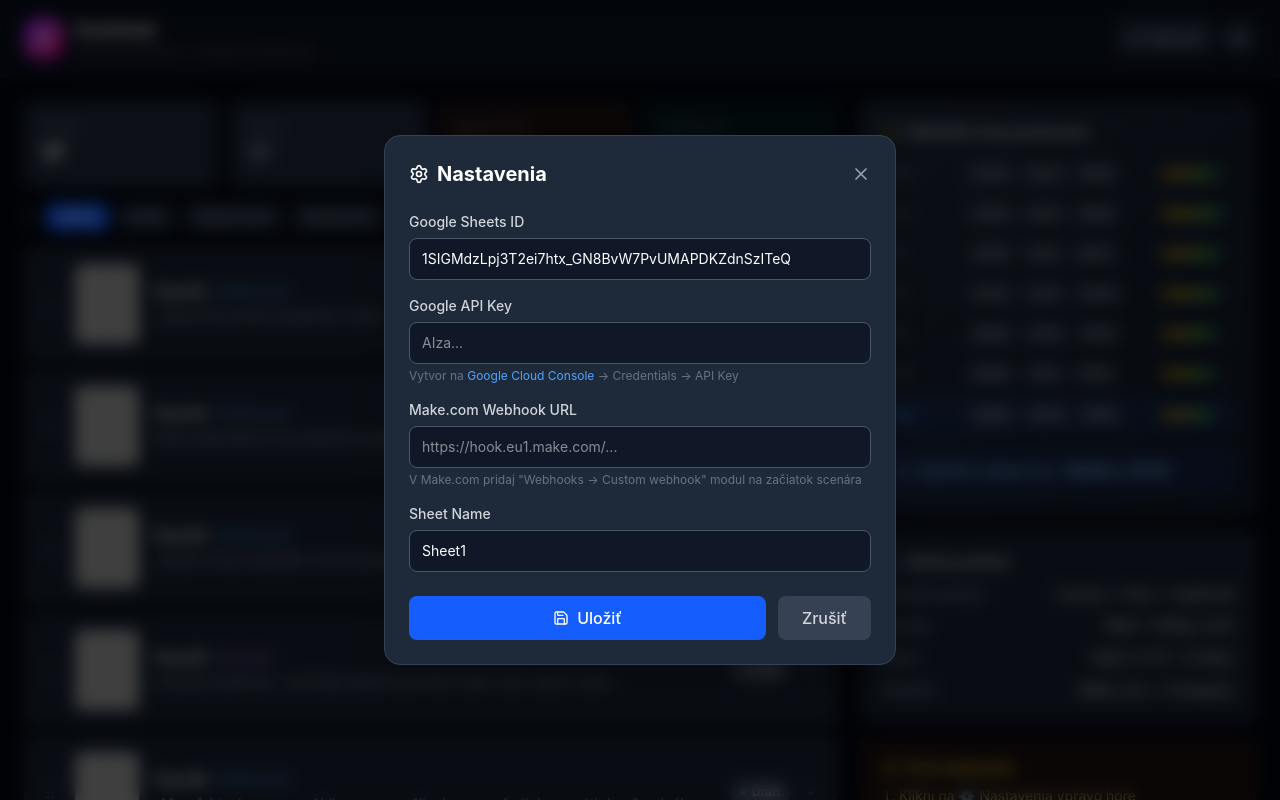
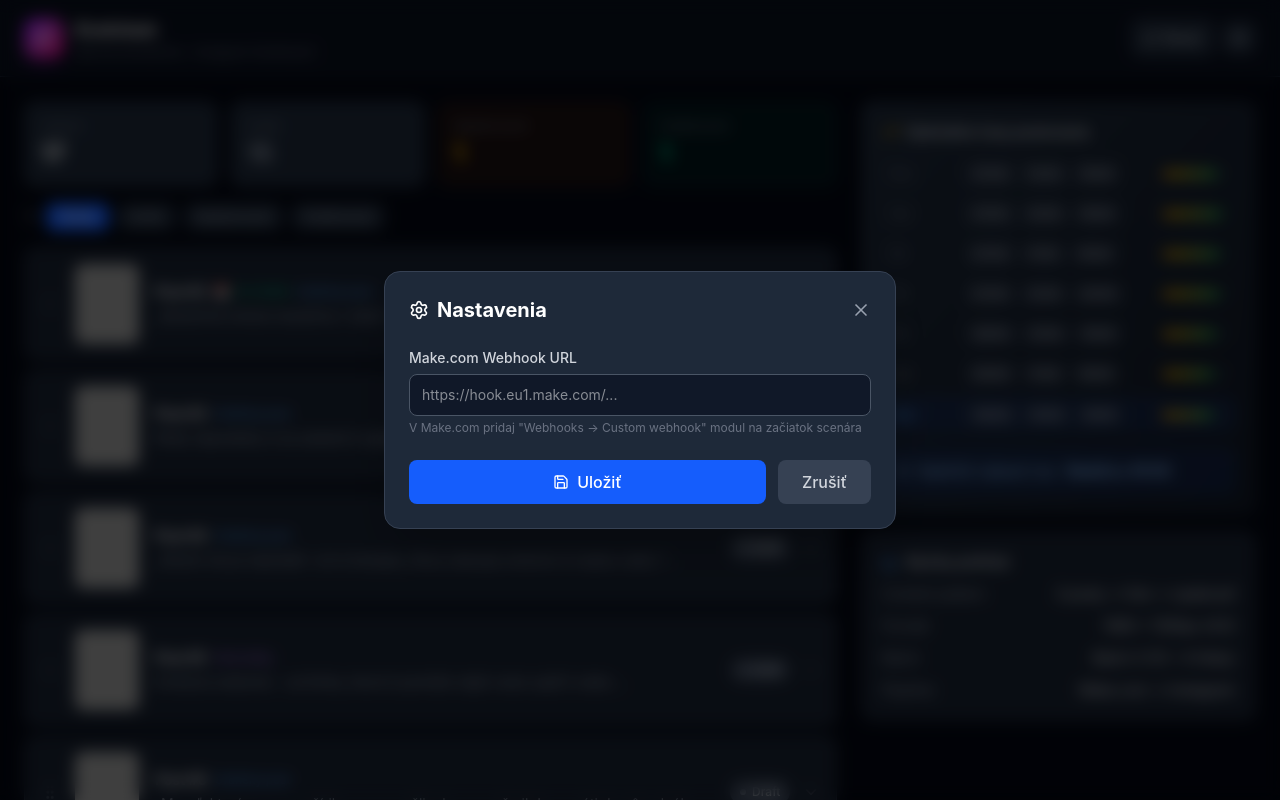
Before and after one commit to Lukas-Horak/evolvium-dashboard, a React (Vite) app: page / in a window 1280 px wide. Both pictures are taken after a click on the button 1239 px from the left and 38 px from the top of the page. Shown: the top 800 px of the page. Built offline with nearby package versions, Linux system fonts and the light colour scheme; grey boxes are pictures that could not be loaded.

Commit message:
Remove Google Sheet, add localStorage persistence

```diff
--- a/src/App.jsx
+++ b/src/App.jsx
@@ -1,4 +1,4 @@
-import { useState, useEffect, useCallback, useRef } from "react";
+import { useState, useEffect, useRef } from "react";
 import { Calendar, Clock, Send, Edit3, Check, X, Eye, Settings, RefreshCw, Zap, TrendingUp, Image, Hash, ChevronDown, ChevronUp, Filter, BarChart3, AlertCircle, ExternalLink, Save, GripVertical } from "lucide-react";
 
 // ═══════════════════════════════════════════════════════════════
@@ -75,30 +75,7 @@ function SettingsPanel({ config, onSave, onClose }) {
         </div>
 
         <div className="space-y-4">
-          <div>
-            <label className="block text-sm font-medium text-gray-300 mb-1.5">Google Sheets ID</label>
-            <input
-              type="text"
-              value={local.sheetId}
-              onChange={e => setLocal({ ...local, sheetId: e.target.value })}
-              className="w-full bg-gray-900 border border-gray-600 rounded-lg px-3 py-2.5 text-white text-sm focus:border-blue-500 focus:ring-1 focus:ring-blue-500 outline-none"
-              placeholder="1SIGMdzLpj3T2ei7htx_GN8BvW7PvUMAPDKZdnSzITeQ"
-            />
-          </div>
-          <div>
-            <label className="block text-sm font-medium text-gray-300 mb-1.5">Google API Key</label>
-            <input
-              type="password"
-              value={local.apiKey}
-              onChange={e => setLocal({ ...local, apiKey: e.target.value })}
-              className="w-full bg-gray-900 border border-gray-600 rounded-lg px-3 py-2.5 text-white text-sm focus:border-blue-500 focus:ring-1 focus:ring-blue-500 outline-none"
-              placeholder="AIza..."
-            />
-            <p className="text-xs text-gray-500 mt-1">
-              Vytvor na <a href="https://console.cloud.google.com/apis/credentials" target="_blank" className="text-blue-400 hover:underline">Google Cloud Console</a> → Credentials → API Key
-            </p>
-          </div>
-          <div>
+                    <div>
             <label className="block text-sm font-medium text-gray-300 mb-1.5">Make.com Webhook URL</label>
             <input
               type="text"
@@ -110,16 +87,6 @@ function SettingsPanel({ config, onSave, onClose }) {
             <p className="text-xs text-gray-500 mt-1">
               V Make.com pridaj "Webhooks → Custom webhook" modul na začiatok scenára
             </p>
-          </div>
-          <div>
-            <label className="block text-sm font-medium text-gray-300 mb-1.5">Sheet Name</label>
-            <input
-              type="text"
-              value={local.sheetName}
-              onChange={e => setLocal({ ...local, sheetName: e.target.value })}
-              className="w-full bg-gray-900 border border-gray-600 rounded-lg px-3 py-2.5 text-white text-sm focus:border-blue-500 focus:ring-1 focus:ring-blue-500 outline-none"
-              placeholder="Sheet1"
-            />
           </div>
         </div>
 
@@ -410,14 +377,15 @@ const DEMO_POSTS = [
     image_url: "https://res.cloudinary.com/djh3zmzel/image/upload/1_i1tsmm.png",
     caption: `\u201ESkuto\u010Dn\u00E1 zmena neza\u010D\u00EDna v okol\u00ED \u2014 za\u010D\u00EDna v tebe.\u201C\n\nKa\u017Ed\u00FD de\u0148 m\u00E1\u0161 vo\u013Ebu: \u017Ei\u0165 pod\u013Ea star\u00FDch vzorcov, alebo sa posun\u00FA\u0165 o krok bli\u017E\u0161ie k sebe sam\u00E9mu.`,
     hashtags: "#evolvium #evoluciavedomia #sebareflexia #osobnyrast #vedomie",
-    status: "draft",
+    status: "posted",
+    posted_date: "21.3.2026",
   },
   {
     row: 3,
     image_url: "https://res.cloudinary.com/djh3zmzel/image/upload/2_zmj3p1.png",
     caption: `Kedy naposledy si sa zastavil a sp\u00FDtal sa s\u00E1m seba: \u201EKto vlastne som bez v\u0161etk\u00FDch rol\u00ED, ktor\u00E9 hr\u00E1m?\u201C`,
     hashtags: "#evolvium #ktosom #sebauvedomenie #otazky #vnutornysvet",
-    status: "draft",
+    status: "scheduled",
   },
   {
     row: 4,
@@ -531,10 +499,25 @@ const DEMO_POSTS = [
 // ═══════════════════════════════════════════════════════════════
 
 export default function EvolviumDashboard() {
-  const [posts, setPosts] = useState(DEMO_POSTS);
+  const [posts, setPosts] = useState(() => {
+    try {
+      const saved = localStorage.getItem("evolvium_posts");
+      if (saved) {
+        const parsed = JSON.parse(saved);
+        if (Array.isArray(parsed) && parsed.length > 0) return parsed;
+      }
+    } catch (e) {}
+    return DEMO_POSTS;
+  });
+
+  // Persist posts to localStorage on every change
+  useEffect(() => {
+    try {
+      localStorage.setItem("evolvium_posts", JSON.stringify(posts));
+    } catch (e) {}
+  }, [posts]);
   const [filter, setFilter] = useState("all");
   const [showSettings, setShowSettings] = useState(false);
-  const [loading, setLoading] = useState(false);
   const [notification, setNotification] = useState(null);
   const [config, setConfig] = useState({
     sheetId: "1SIGMdzLpj3T2ei7htx_GN8BvW7PvUMAPDKZdnSzITeQ",
@@ -547,38 +530,6 @@ export default function EvolviumDashboard() {
     setNotification({ msg, type });
     setTimeout(() => setNotification(null), 4000);
   };
-
-  // ── Fetch from Google Sheets ──
-  const fetchFromSheets = useCallback(async () => {
-    if (!config.apiKey) {
-      showNotif("Nastav Google API Key v nastaveniach", "error");
-      setShowSettings(true);
-      return;
-    }
-    setLoading(true);
-    try {
-      const url = `https://sheets.googleapis.com/v4/spreadsheets/${config.sheetId}/values/${config.sheetName}?key=${config.apiKey}`;
-      const res = await fetch(url);
-      const data = await res.json();
-      if (data.error) throw new Error(data.error.message);
-      const rows = data.values || [];
-      if (rows.length < 2) throw new Error("Sheet je prázdny");
-      const headers = rows[0];
-      const parsed = rows.slice(1).map((row, i) => ({
-        row: i + 2,
-        image_url: row[headers.indexOf("image_url")] || "",
-        caption: row[headers.indexOf("caption")] || "",
-        hashtags: row[headers.indexOf("hashtags")] || "",
-        status: row[headers.indexOf("status")] || "draft",
-        posted_date: row[headers.indexOf("posted_date")] || "",
-      }));
-      setPosts(parsed);
-      showNotif(`Načítaných ${parsed.length} postov z Google Sheets`);
-    } catch (err) {
-      showNotif(`Chyba: ${err.message}`, "error");
-    }
-    setLoading(false);
-  }, [config]);
 
   // ── Post via Make.com webhook ──
   const postViaWebhook = async (index, scheduleTime = null) => {
@@ -691,12 +642,17 @@ export default function EvolviumDashboard() {
           </div>
           <div className="flex items-center gap-2">
             <button
-              onClick={fetchFromSheets}
-              disabled={loading}
+              onClick={() => {
+                if (confirm("Resetovať všetky posty na pôvodné hodnoty?")) {
+                  setPosts(DEMO_POSTS);
+                  localStorage.removeItem("evolvium_posts");
+                  showNotif("Posty resetované");
+                }
+              }}
               className="flex items-center gap-1.5 px-3 py-2 bg-gray-800 hover:bg-gray-700 text-gray-300 text-sm rounded-lg transition-colors border border-gray-700"
             >
-              <RefreshCw size={14} className={loading ? "animate-spin" : ""} />
-              {loading ? "Načítavam..." : "Obnoviť"}
+              <RefreshCw size={14} />
+              Reset
             </button>
             <button
               onClick={() => setShowSettings(true)}
@@ -799,19 +755,6 @@ export default function EvolviumDashboard() {
             </div>
 
             {/* Setup guide */}
-            {!config.apiKey && (
-              <div className="bg-amber-900/20 rounded-xl border border-amber-700/30 p-5">
-                <h3 className="text-sm font-semibold text-amber-300 flex items-center gap-2 mb-2">
-                  <AlertCircle size={16} /> Prvé nastavenie
-                </h3>
-                <ol className="text-sm text-amber-200/80 space-y-2 list-decimal list-inside">
-                  <li>Klikni na ⚙ Nastavenia vpravo hore</li>
-                  <li>Zadaj Google API Key (na čítanie sheetu)</li>
-                  <li>Zadaj Make.com Webhook URL (na postovanie)</li>
-                  <li>Klikni "Obnoviť" na načítanie postov</li>
-                </ol>
-              </div>
-            )}
           </div>
         </div>
       </main>
```
